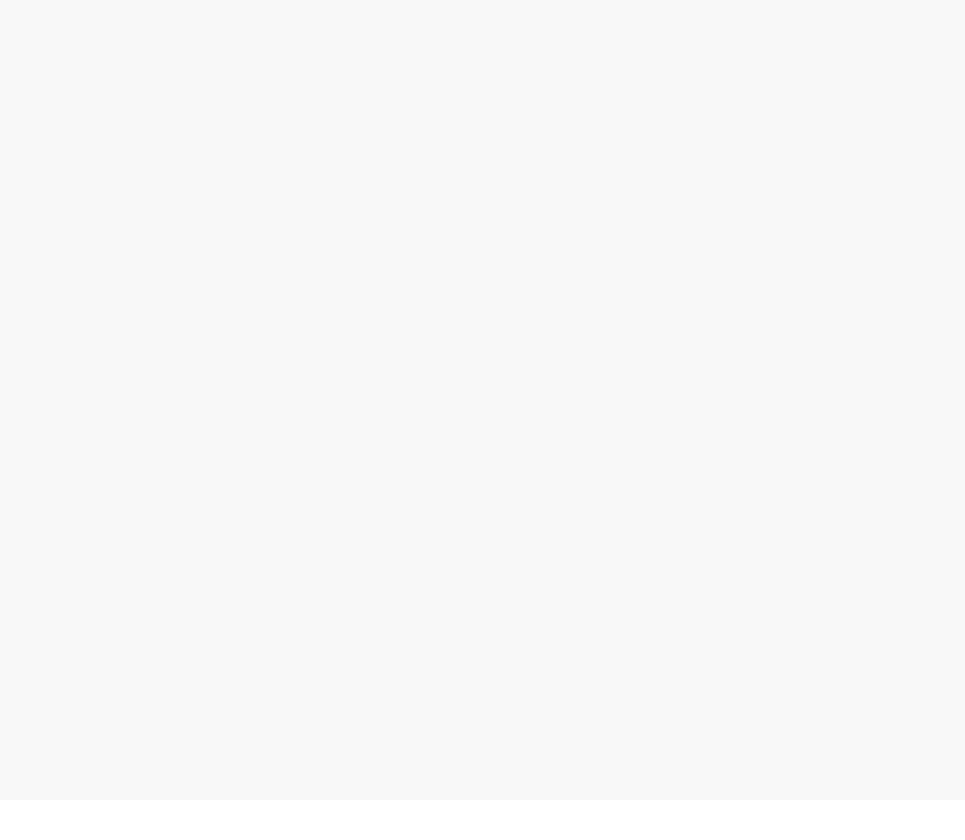
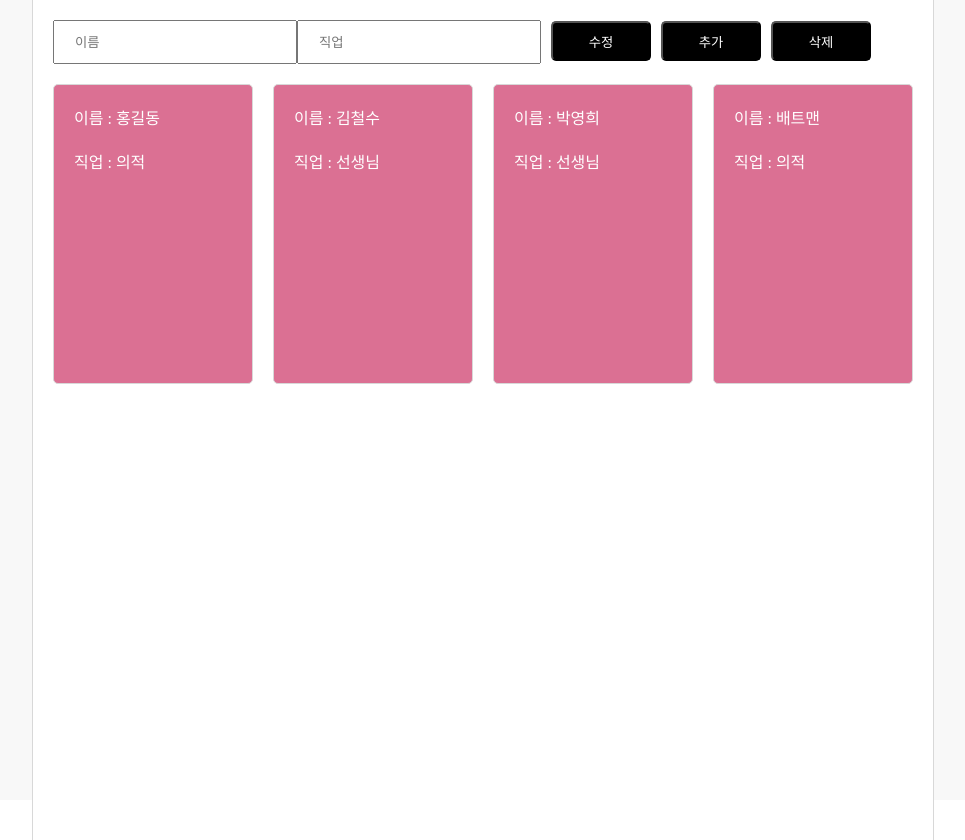
Before and after one commit to LKHcoding/nextjs-redux-tutorial, a Next.js app: page /cardList in a window 1280 px wide. Shown: the whole page, without its empty margins (157-1122 px from the left). Before the commit the page ends 800 px from the top, so only its background shows below. Built offline with nearby package versions, Linux system fonts and the light colour scheme.

Commit message:
cardList 컴포넌트에서 카드를 추가 삭제 수정 하는 기능 구현함

```diff
--- /dev/null
+++ b/components/card.js
@@ -0,0 +1,12 @@
+import React from "react";
+
+const card = (props) => {
+  return (
+    <div className="card" onClick={() => props.onClickCB(props.data.cardIdx)}>
+      <div className="name">이름 : {props.data.name}</div>
+      <div className="job">직업 : {props.data.job}</div>
+    </div>
+  );
+};
+
+export default card;
--- a/pages/cardList.js
+++ b/pages/cardList.js
@@ -1,9 +1,127 @@
-import React from "react";
+import React, { useEffect, useState } from "react";
+import Card from "../components/card";
 
 const cardList = () => {
+  const [selectedCard, setSelectedCard] = useState("");
+  const [inputVal, setInputVal] = useState({
+    name: "",
+    job: "",
+  });
+  const [cardList, setCardList] = useState([
+    {
+      cardIdx: 1,
+      name: "홍길동",
+      job: "의적",
+    },
+    {
+      cardIdx: 2,
+      name: "김철수",
+      job: "선생님",
+    },
+    {
+      cardIdx: 3,
+      name: "박영희",
+      job: "선생님",
+    },
+    {
+      cardIdx: 4,
+      name: "배트맨",
+      job: "의적",
+    },
+  ]);
+
+  const handleChangeInput = (e) => {
+    const { value, name } = e.target;
+    setInputVal({
+      ...inputVal,
+      [name]: value,
+    });
+  };
+
+  const handleClickCard = (idx) => {
+    setSelectedCard(idx);
+  };
+
+  const handleUpdateCard = () => {
+    if (selectedCard === undefined || selectedCard === "") {
+      return alert("선택된 카드가 없습니다.");
+    }
+    if (inputVal === "") {
+      return alert("값을 입력해주세요");
+    }
+    setCardList(
+      cardList.map((item) => {
+        return item.cardIdx === selectedCard
+          ? {
+              ...item,
+              job: inputVal.job,
+              name: inputVal.name,
+            }
+          : item;
+      })
+    );
+  };
+
+  const handleAddCard = () => {
+    let newObj = {
+      cardIdx: cardList.length + 1,
+      name: inputVal.name,
+      job: inputVal.job,
+    };
+
+    setCardList(cardList.concat(newObj));
+  };
+
+  const handleDeleteCard = () => {
+    if (selectedCard === undefined || selectedCard === "") {
+      return alert("선택된 카드가 없습니다.");
+    }
+
+    setCardList(cardList.filter((item) => item.cardIdx !== selectedCard));
+  };
+
+  useEffect(() => {}, [selectedCard]);
+
   return (
     <div>
-      <section className="card-list-container"></section>
+      <section className="card-list-container">
+        <div className="card-list-container wrapper">
+          <div>
+            <input
+              className="search-input"
+              type="text"
+              name="name"
+              value={inputVal.name}
+              onChange={handleChangeInput}
+              placeholder="이름"
+            />
+            <input
+              className="search-input"
+              type="text"
+              name="job"
+              value={inputVal.job}
+              onChange={handleChangeInput}
+              placeholder="직업"
+            />
+            <button className="btn-black" onClick={handleUpdateCard}>
+              수정
+            </button>
+            <button className="btn-black" onClick={handleAddCard}>
+              추가
+            </button>
+            <button className="btn-black" onClick={handleDeleteCard}>
+              삭제
+            </button>
+          </div>
+          <div className="card-list">
+            {cardList
+              // .filter((item) => item.name === inputVal)
+              .map((item, index) => (
+                <Card key={index} data={item} onClickCB={handleClickCard} />
+              ))}
+          </div>
+        </div>
+      </section>
     </div>
   );
 };
--- a/styles/scss/_cardList.scss
+++ b/styles/scss/_cardList.scss
@@ -1,5 +1,44 @@
 .card-list-container {
-  width: 100vw;
-  height: 100vh;
+  width: $full-w;
+  height: $full-h;
   background-color: $bg-gray;
+  // scss는 네스팅 구조라서 여기다가 쓰면
+  //자식 에다가 스타일 줄 수 있음.
+  &.wrapper {
+    margin: 0 auto;
+    width: 860px;
+    height: $full-h;
+    background-color: $white;
+    border-left: 1px solid $bd-gray;
+    border-right: 1px solid $bd-gray;
+    padding: 20px;
+    .search-input {
+      width: 200px;
+      height: 40px;
+      padding: 0 20px;
+    }
+    .btn-black {
+      margin-left: 10px;
+      width: 100px;
+      height: 40px;
+      color: $white;
+      background-color: $black;
+      border-radius: 5px;
+    }
+    .card-list {
+      margin-top: 20px;
+      .card {
+        @include card(200px, 300px);
+        &:first-child {
+          margin-left: 0;
+        }
+        &:hover {
+          box-shadow: 1px 1px 0 rgba(0, 0, 0, 0.3);
+        }
+        .name {
+          margin-bottom: 20px;
+        }
+      }
+    }
+  }
 }
--- a/styles/scss/_variables.scss
+++ b/styles/scss/_variables.scss
@@ -1,3 +1,20 @@
 $white: #ffffff !default;
 $black: #000000 !default;
 $bg-gray: #f8f8f8 !default;
+$bd-gray: #d8d8d8 !default;
+$full-w: 100vw !default;
+$full-h: 100vh !default;
+
+@mixin card($width, $height) {
+  display: inline-block;
+  box-sizing: border-box;
+  width: $width;
+  height: $height;
+  background-color: palevioletred;
+  color: $white;
+  border: 1px solid $bd-gray;
+  border-radius: 5px;
+  margin-left: 20px;
+  margin-bottom: 20px;
+  padding: 20px;
+}
```
